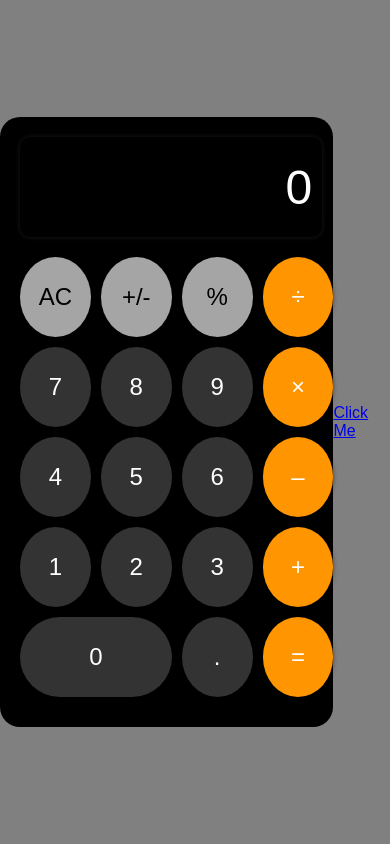
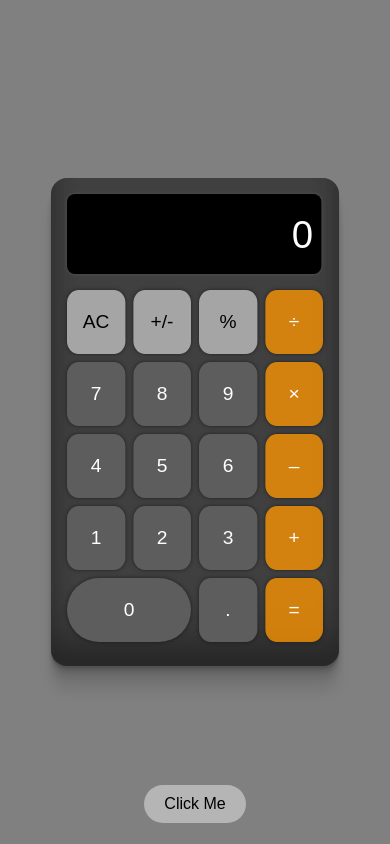
Before and after one commit to CARBON03/Calculator, a plain HTML site: page index.html in a window 390 px wide. Drawn offline with Linux system fonts and the light colour scheme.

Commit message:
Update styles.css
- Fixed Bugs
- Added LinkedIn Profile Link
- New Skin Added
- Improved "." button and "AC" button Logic
- Added Responsiveness for Mobile Devices

```diff
--- a/styles.css
+++ b/styles.css
@@ -1,4 +1,8 @@
-body {
+
+
+
+
+body  {
   display: flex;
   justify-content: center;
   align-items: center;
@@ -26,7 +30,7 @@ body {
 }
 
 input.js-calculation-display {
-  width: 90%;
+  width: 93%;
   height: 80px;
   text-align: right;
   padding: 10px;
@@ -44,7 +48,7 @@ button {
   border: none;
   cursor: pointer;
   transition: background-color 0.3s;
-  border-radius: 50%;
+  border-radius: 20%;
   box-shadow: 0px 0px 5px rgba(0,0,0,0.5);
 }
 
@@ -58,12 +62,12 @@ button:hover {
 }
 
 .divideButton, .multiplyButton, .minusButton, .addButton, .calculateButton {
-  background-color: #ff9500;
+  background-color: #ff9500c5;
   color: #fff;
 }
 
 button:not(.acButton):not(.signButton):not(.moduloButton):not(.divideButton):not(.multiplyButton):not(.minusButton):not(.addButton):not(.calculateButton) {
-  background-color: #333;
+  background-color: #5d5d5d;
   color: white;
 }
 
@@ -77,9 +81,43 @@ button.zero {
 }
 
 .mainCalculatorBlock{
-  background-color: #000;
+  background-color: rgb(64, 64, 64);
   border-radius: 20px;
   padding: 10px;
   padding-top: 10px;
   padding-bottom: 20px;
+  box-shadow: rgba(0, 0, 0, 0.17) 0px -23px 25px 0px inset, rgba(0, 0, 0, 0.15) 0px -36px 30px 0px inset, rgba(0, 0, 0, 0.1) 0px -79px 40px 0px inset, rgba(0, 0, 0, 0.06) 0px 2px 1px, rgba(0, 0, 0, 0.09) 0px 4px 2px, rgba(0, 0, 0, 0.09) 0px 8px 4px, rgba(0, 0, 0, 0.09) 0px 16px 8px, rgba(0, 0, 0, 0.09) 0px 32px 16px;
+  transform: scale(0.8);
+  transform-origin: center;
 }
+
+
+.footer {
+  position: absolute;
+  bottom: 0;
+  width: 100%;
+  height: 5rem;
+  display: flex;
+  align-items: center;
+  justify-content: center;
+  padding-top: 20px;
+}
+
+footer{
+  font-size: medium;
+}
+
+a:link, a:visited {
+  background-color: #ffffff6a;
+  color: black;
+  padding: 10px 20px;
+  text-align: center;
+  text-decoration: none;
+  display: inline-block;
+  border-radius: 50px;
+}
+
+a:hover, a:active {
+  background-color: rgba(245, 245, 245, 0.779);
+
+}
```
